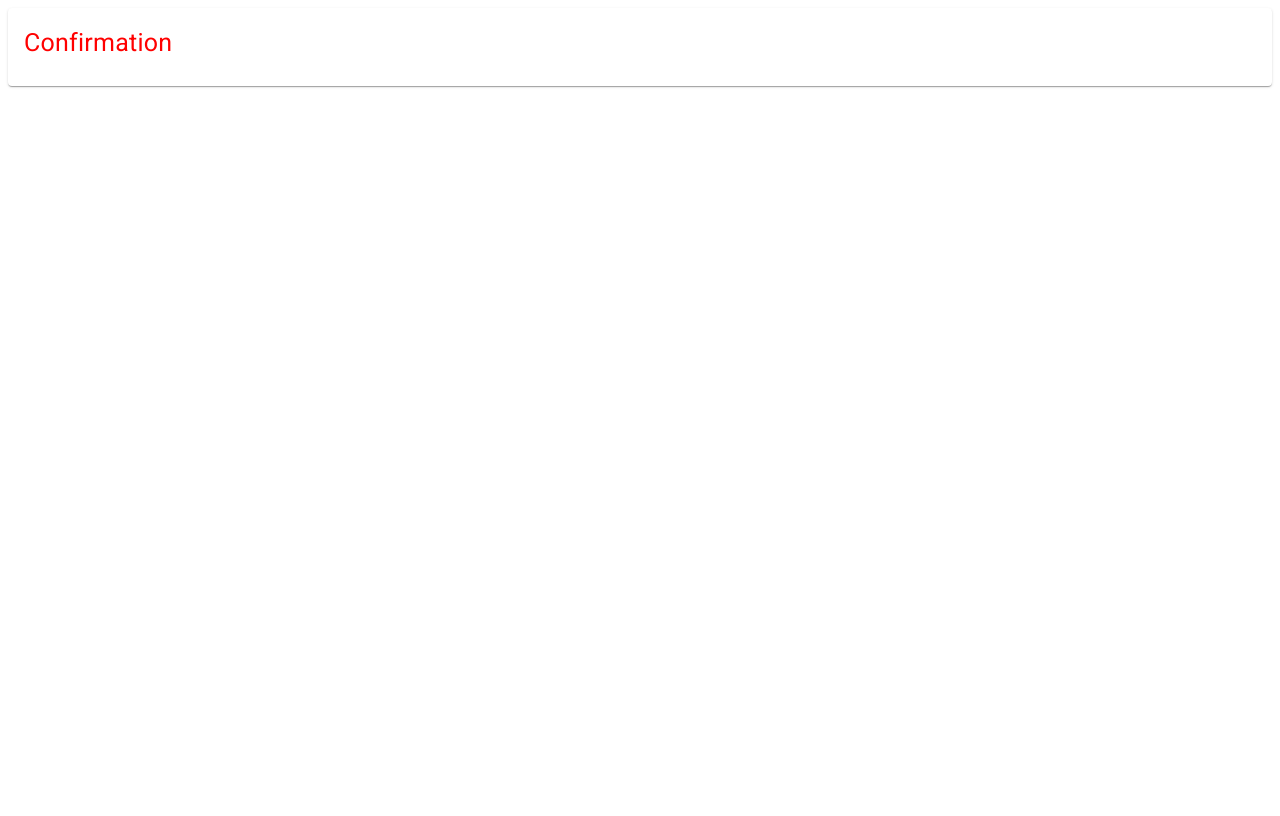
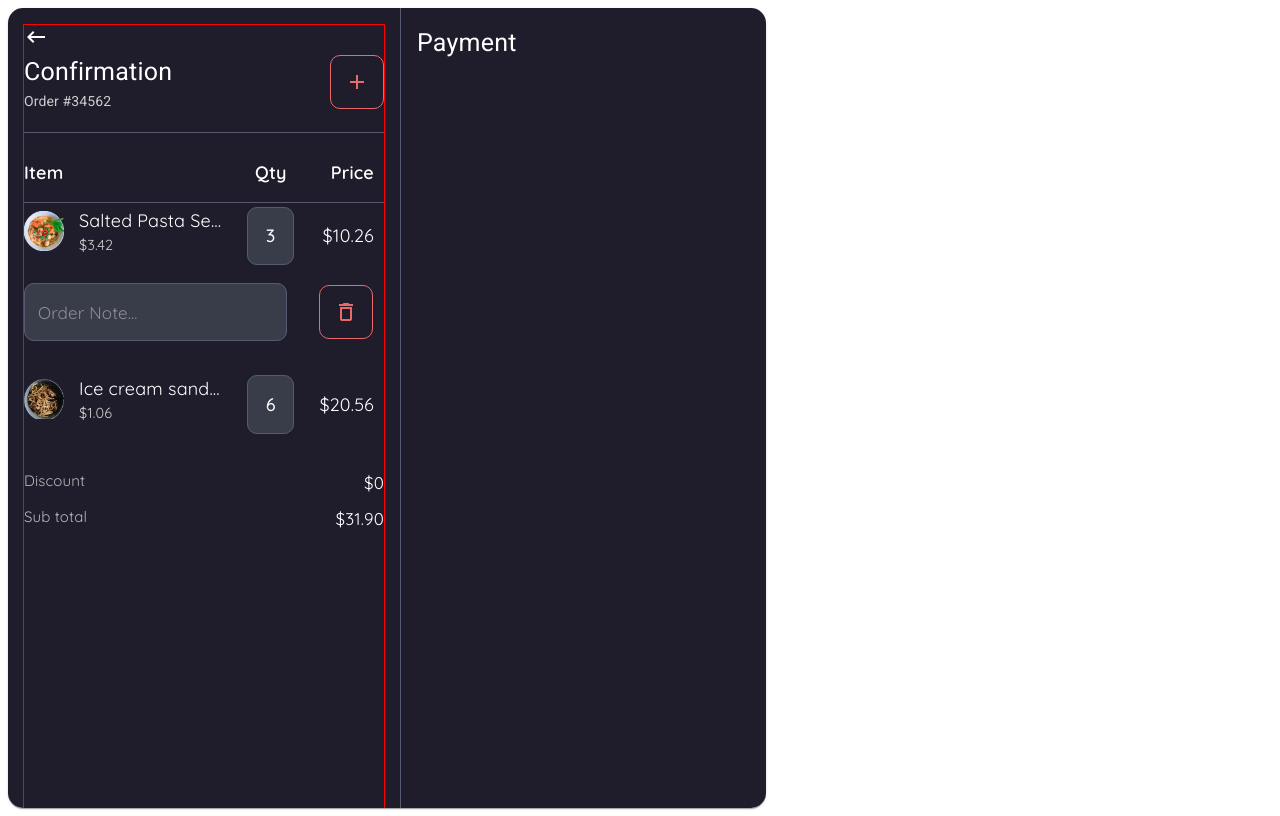
Before and after one commit to A-Richdom/FOOD-ORDERING-WEBITE, a React (Vite) app: page /popOverPage in a window 1280 px wide. Built offline with nearby package versions, Linux system fonts and the light colour scheme.

Commit message:
Add hover transition effect to KeyboardBackspaceOutlinedIcon in PopOverPage

```diff
--- a/src/Components/DishesOrdering.jsx
+++ b/src/Components/DishesOrdering.jsx
@@ -170,30 +170,6 @@ const useStyles = makeStyles((theme) => ({
             border: '1px solid #555a70',
         },
     },
-    paymentWrapper: {
-        display: 'flex',
-        flexWrap: 'wrap !important',
-        flexDirection: 'column',
-        gap: '10px',
-        '@media (max-width: 600px)': {
-            fontSize: '12px',
-            padding: '8px',
-        },
-        '@media (max-width: 400px)': {
-            fontSize: '10px',
-            padding: '6px',
-        },
-    },
-    discount: {
-        display: 'flex',
-        flexWrap: 'wrap',
-        justifyContent: 'space-between',
-    },
-    subTotal: {
-        display: 'flex',
-        flexWrap: 'wrap',
-        justifyContent: 'space-between',
-    }
 
 }));
 
--- a/src/Components/Homepage.jsx
+++ b/src/Components/Homepage.jsx
@@ -20,7 +20,6 @@ import { Avatar, InputBase, Toolbar, IconButton, Tooltip,  } from '@mui/material
 import SearchIcon from '@mui/icons-material/Search';
 import zIndex from '@mui/material/styles/zIndex';
 import DishesOrdering from './DishesOrdering';
-
 
 
 const pages = ['Products', 'Pricing', 'Blog'];
@@ -595,7 +594,6 @@ const Homepage = () => {
         setExpandedDishName(index === expandedDishName ? null : index);
     };
 
-
     return (
         <div className={classes.divContainer}>
             <Card className={classes.cardWrapper}>
@@ -863,6 +861,7 @@ const Homepage = () => {
                             <Button
                                 sx={{
                                     backgroundColor: '#f97f7f',
+                                    borderRadius: '10px',
                                     color: 'white',
                                     padding: '10px',
                                     textTransform: 'none',
--- a/src/Components/PopOverPage.jsx
+++ b/src/Components/PopOverPage.jsx
@@ -1,20 +1,344 @@
-import { Card, CardContent, Typography, } from '@mui/material'
+import React, { useState } from 'react'
+import { Card, CardContent, Typography, Button } from '@mui/material'
 import { makeStyles } from '@mui/styles';
-import React from 'react'
+import KeyboardBackspaceOutlinedIcon from '@mui/icons-material/KeyboardBackspaceOutlined';
+import AddIcon from '@mui/icons-material/Add';
+import DishesOrdering from './DishesOrdering';
 
+
+const dishes = [
+  {
+    imgSrc: 'DishImages/img1.png',
+    name: 'Salted Pasta Seasoning',
+    price: '$3.42',
+    unitAvailable: '20 Bowls Available',
+    quantity: '3',
+    totalPrice: '$10.26',
+  },
+  {
+    imgSrc: 'DishImages/img2.png',
+    name: 'Ice cream sandwich',
+    price: '$1.06',
+    unitAvailable: '10 Bowls Available',
+    quantity: '6',
+    totalPrice: '$20.56',
+  },
+  {
+    imgSrc: 'DishImages/img3.png',
+    name: 'Spicy Instant Noodles',
+    price: '$1.33',
+    unitAvailable: '5 Bowls Available',
+    quantity: '9',
+    totalPrice: '$105.50',
+  },
+  {
+    imgSrc: 'DishImages/img4.png',
+    name: 'Fresh Youghout',
+    price: '$3.33',
+    unitAvailable: '4 Bowls Available',
+    quantity: '2',
+    totalPrice: '$20.89',
+  },
+  {
+    imgSrc: 'DishImages/img5.png',
+    name: 'Salted pasta with assorted meat',
+    price: '$2.33',
+    unitAvailable: '15 Bowls Available',
+    quantity: '35',
+    totalPrice: '$70.00',
+  },
+  {
+    imgSrc: 'DishImages/img6.png',
+    name: 'Instant Noodles with egg',
+    price: '$10.33',
+    unitAvailable: '10 Bowls Available',
+    quantity: '1',
+    totalPrice: '$10.56',
+  },
+  {
+    imgSrc: 'DishImages/img1.png',
+    name: 'Salted Pasta Seasoning',
+    price: '$3.42',
+    unitAvailable: '20 Bowls Available',
+    quantity: '120',
+    totalPrice: '$490.45',
+  },
+  {
+    imgSrc: 'DishImages/img2.png',
+    name: 'Ice cream sandwich',
+    price: '$1.06',
+    unitAvailable: '3 Bowls Available',
+    quantity: '3',
+    totalPrice: '$23.11',
+  },
+  {
+    imgSrc: 'DishImages/img3.png',
+    name: 'Spicy Instant Noodles',
+    price: '$1.33',
+    unitAvailable: '10 Bowls Available',
+    quantity: '25',
+    totalPrice: '$24.33',
+  },
+  {
+    imgSrc: 'DishImages/img4.png',
+    name: 'Fresh Youghout',
+    price: '$3.33',
+    unitAvailable: '20 Bowl Available',
+    quantity: '3',
+    totalPrice: '$10.11',
+  },
+  {
+    imgSrc: 'DishImages/img5.png',
+    name: 'Salted pasta with assorted meat',
+    price: '$2.33',
+    unitAvailable: '20 Bowl Available',
+    quantity: '10',
+    totalPrice: '$4.76',
+  },
+  {
+    imgSrc: 'DishImages/img5.png',
+    name: 'Salted pasta with assorted meat',
+    price: '$2.33',
+    unitAvailable: '15 Bowls Available',
+    quantity: '11',
+    totalPrice: '$22.33',
+  },
+];
 
 const useStyles = makeStyles((theme) => ({
 
+  cardContainer: {
+    width: '60%',
+    height: '100vh',
+    display: 'flex',
+    borderRadius: '15px !important',
+  },
+  // CONFIRMATION PAGE..//
+  confirmationPage: {
+    width: '50%',
+    height: '100%',
+    display: 'flex !important',
+    flexDirection: 'column',
+    alignItems: 'center',
+    backgroundColor: '#1f1d2b',
+    borderRight: '1.2px solid #555a70',
+  },
+  confirmationPageChildren: {
+    width: '100%',
+    border: '1px solid red',
+  },
+  navBar: {
+    display: 'flex',
+    alignItems: 'center',
+    justifyContent: 'space-between',
+    paddingBottom: '20px',
+    borderBottom: '1px solid #555a70 !important',
+  },
+  addBtn: {
+    border: '1px solid #EA6969 !important',
+    borderRadius: '10px !important',
+    padding: theme.spacing(1),
+    color: '#EA6969 !important',
+    '&:hover': {
+      backgroundColor: '#f97f7f !important',
+      color: 'white !important',
+      border: 'none !important',
+    },
+    '&:focus': {
+      backgroundColor: '#EA6969 !important',
+      color: 'white !important',
+      border: '1px solid #555a70',
+    },
+  },
+  discountSubtotalWrapper: {
+    display: 'flex',
+    flexWrap: 'wrap !important',
+    flexDirection: 'column',
+    gap: '10px',
+    paddingTop: '20px',
+    '@media (max-width: 600px)': {
+      fontSize: '12px',
+      padding: '8px',
+    },
+    '@media (max-width: 400px)': {
+      fontSize: '10px',
+      padding: '6px',
+    },
+  },
+  discount: {
+    display: 'flex',
+    flexWrap: 'wrap',
+    justifyContent: 'space-between',
+  },
+  subTotal: {
+    display: 'flex',
+    flexWrap: 'wrap',
+    justifyContent: 'space-between',
+  },
+
+
+  // PAYMENT PAGE...//
+  paymentPage: {
+    width: '50%',
+    height: '100%',
+    backgroundColor: '#1f1d2b',
+  },
+
 }));
+
+// console.log(dishes);
 
 const PopOverPage = () => {
   const classes = useStyles();
+  const [expandedDishName, setExpandedDishName] = useState(null);
+
+  // RIGHT BAR...//
+  const handleTextboxChange = (index) => (event) => {
+    const newRows = [...rows];
+    newRows[index].textboxValue = event.target.value;
+    setRows(newRows);
+  };
+  // Handle Truncating of the DishName...//
+  const handleDishName = (index) => {
+    setExpandedDishName(index === expandedDishName ? null : index);
+  };
+
+
 
   return (
     <div>
       <Card className={classes.cardContainer}>
+
+        {/* CONFIRMATION PAGE */}
         <CardContent className={classes.confirmationPage}>
           <div className={classes.confirmationPageChildren}>
+            <span><KeyboardBackspaceOutlinedIcon
+              sx={{
+                color: 'white',
+                cursor: 'pointer',
+                transition: 'all 0.2s ease-in-out',
+                '&:hover': {
+                  color: '#f97f7f',
+                  transform: 'scale(1.4)',
+                },
+              }} />
+            </span>
+            <div className={classes.navBar}>
+              <div>
+                <Typography sx={{
+                  fontSize: {
+                    xs: '14px',
+                    sm: '16px',
+                    md: '18px',
+                    lg: '25px',
+                    xl: '24px',
+                  },
+                  fontFamily: 'Roboto',
+                  fontWeight: '400',
+                  color: 'white',
+                }}>
+                  Confirmation
+                </Typography>
+                <Typography sx={{
+                  fontSize: '14px',
+                  color: '#c9cdce',
+                  fontFamily: 'Roboto'
+                }}>
+                  Order #34562
+                </Typography>
+              </div>
+              <Button className={classes.addBtn}
+                variant="outlined"
+                href="#outlined-buttons"
+                sx={{
+                  border: '1px solid #EA6969',
+                  borderRadius: '10px',
+                  padding: '14px 14px',
+                  color: '#EA6969',
+                  minWidth: 'unset',
+                }}>
+                <AddIcon />
+              </Button>
+
+            </div>
+
+            <DishesOrdering
+              dishes={dishes}
+              handleTextboxChange={handleTextboxChange}
+              handleDishName={handleDishName}
+              expandedDishName={expandedDishName}
+            />
+
+            <div className={classes.discountSubtotalWrapper} sx={{ border: '1px solid red', backgroundColor: 'red', paddingTop: '20px' }}>
+              <div className={classes.discount}>
+                <Typography sx={{
+                  fontSize: '15px',
+                  fontFamily: 'Quicksand',
+                  color: '#b5b8b9',
+                  '@media (max-width: 600px)': {
+                    fontSize: '12px',
+                  },
+                  '@media (max-width: 400px)': {
+                    fontSize: '12px !important',
+                  },
+                }}>
+                  Discount
+                </Typography>
+                <span>
+                  <Typography sx={{
+                    fontSize: '17px',
+                    fontFamily: 'Quicksand',
+                    color: 'white',
+                    '@media (max-width: 600px)': {
+                      fontSize: '12px',
+                    },
+                    '@media (max-width: 400px)': {
+                      fontSize: '12px !important',
+                    },
+                  }}>
+                    $0
+                  </Typography>
+                </span>
+              </div>
+              <div className={classes.subTotal}>
+                <Typography
+                  sx={{
+                    fontSize: '15px',
+                    fontFamily: 'Quicksand',
+                    color: '#b5b8b9',
+                    '@media (max-width: 600px)': {
+                      fontSize: '12px',
+                    },
+                    '@media (max-width: 400px)': {
+                      fontSize: '12px !important',
+                    },
+                  }}>
+                  Sub total
+                </Typography>
+                <span>
+                  <Typography sx={{
+                    fontSize: '17px',
+                    fontFamily: 'Quicksand',
+                    color: 'white',
+                    '@media (max-width: 600px)': {
+                      fontSize: '12px',
+                    },
+                    '@media (max-width: 400px)': {
+                      fontSize: '12px !important',
+                    },
+                  }}>
+                    $31.90
+                  </Typography>
+                </span>
+              </div>
+            </div>
+
+          </div>
+        </CardContent>
+
+        {/* PAYMENT PAGE */}
+        <CardContent className={classes.paymentPage}>
+          <div className={classes.paymentPageChildren}>
             <Typography sx={{
               fontSize: {
                 xs: '14px',
@@ -23,10 +347,11 @@ const PopOverPage = () => {
                 lg: '25px',
                 xl: '24px',
               },
+              fontFamily: 'Roboto',
               fontWeight: '400',
-              color: 'red',
+              color: 'white',
             }}>
-              Confirmation
+              Payment
             </Typography>
           </div>
         </CardContent>
```
